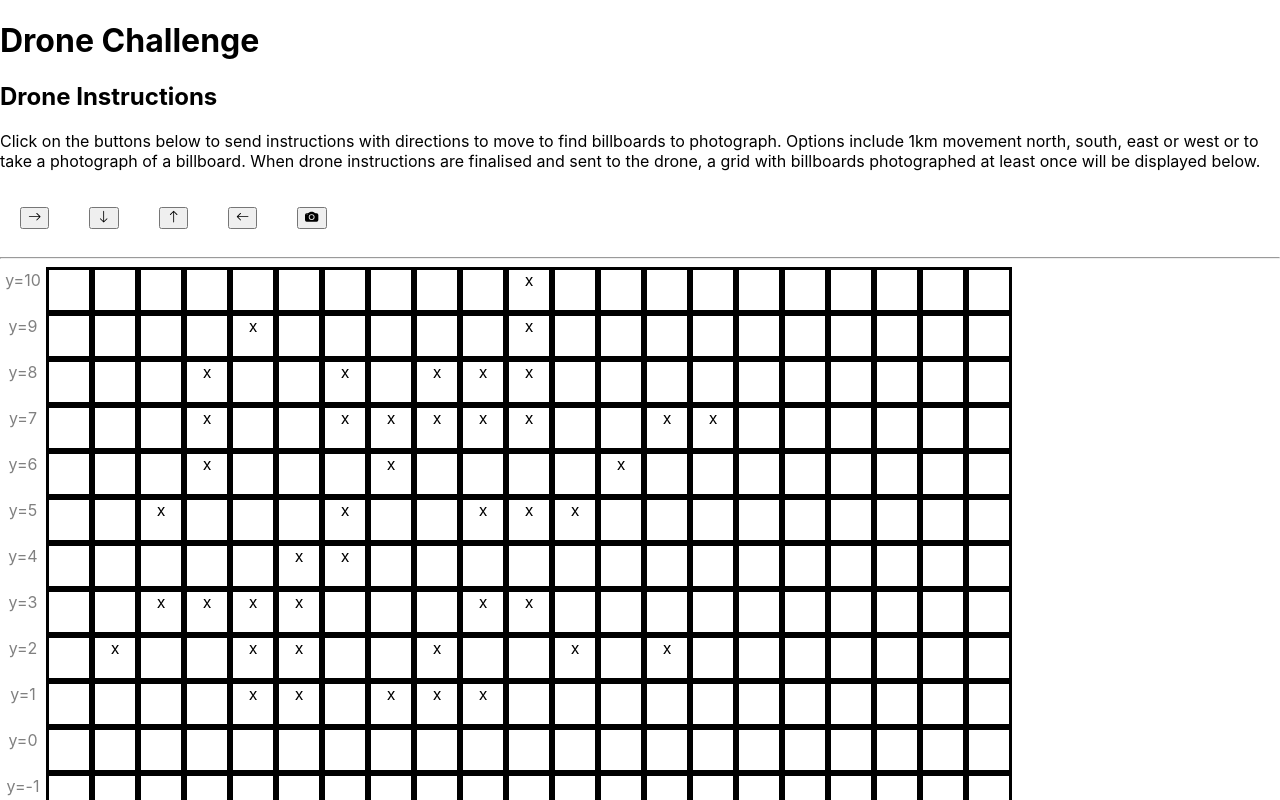
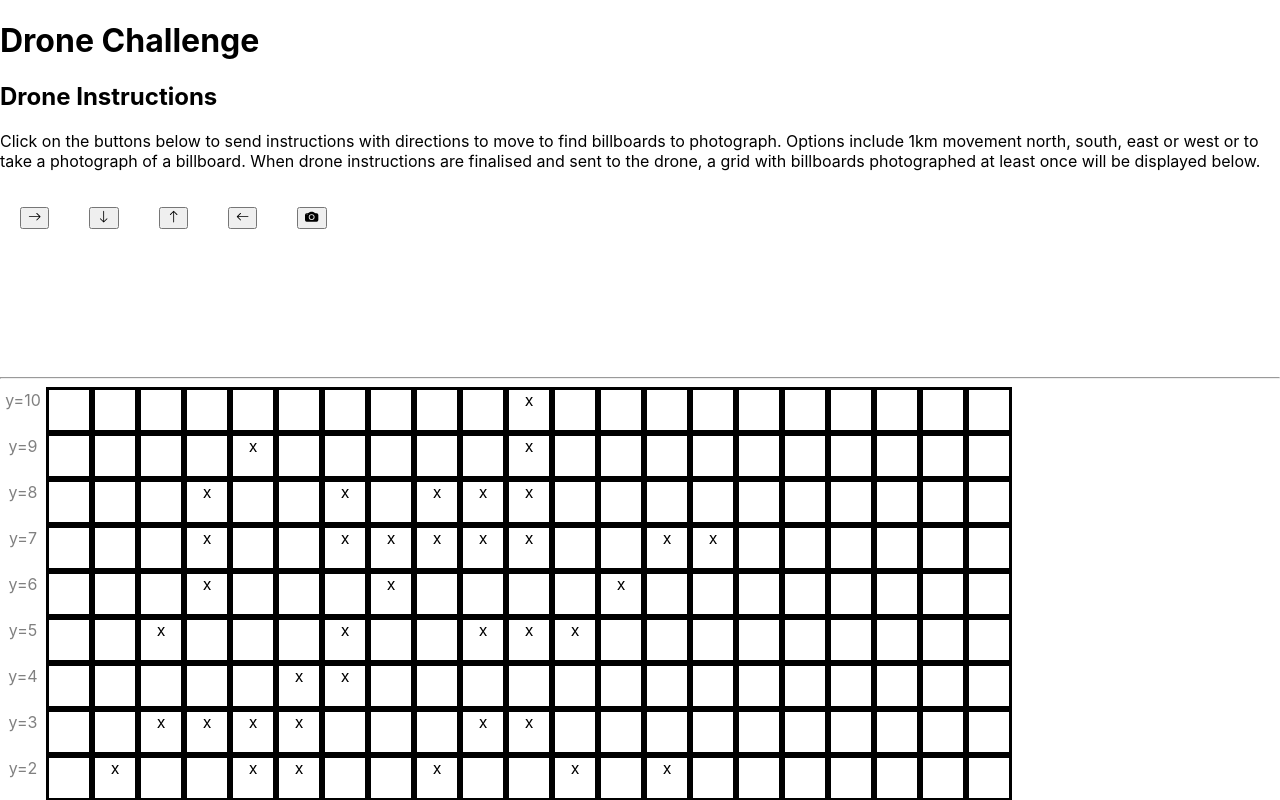
Before and after one commit to Shash833/Coding-Challenge-, a React (Create React App) app: page / in a window 1280 px wide. Shown: the top 800 px of the page. Built offline with nearby package versions, Linux system fonts and the light colour scheme; the HTML template or start-up script is replaced by a standard one.

Commit message:
addition of card component

```diff
--- a/src/App.js
+++ b/src/App.js
@@ -3,6 +3,7 @@ import Header from "./Components/Header"
 import Container from "./Components/Container"
 import Col from './Components/Column'
 import Row from "./Components/Row"
+import Card from './Components/Card'
 import Grid from './Components/Grid'
 import Button from './Components/Button'
 import Right from './Components/rightIcon'
@@ -13,7 +14,10 @@ import Camera from './Components/cameraIcon'
 import './App.css';
 
 function App() {
+
   const [droneData, setDroneData] = useState("<^v^^<x^<v>x<v<^>^v^<v^^<v^>x>><v<<<x>x^^>v<x<<><vxxv<^>xx^>^^<xx^^x^>v^^^^>^xxx^vvx<vv^<>>>v^^^>^vv>>vv>v<^>x<>^xxxvxvx^vv^vxvx<x^<vx<vx><x<vx^>^xxx>><v<^v^<xv^^x>>>xxx<x<>xv<v^>>^v^>>v>vx^>>xx<<^v>xv<<vx>^>><<v>^<^v<vv^<^>v<x<x>vvxv^v<vx<>xx><^^xx>v<<v>v>^>^>v>^x<><<x^^vvx<<^^><^v>vx<v^vvv^v<^<>xv^<x<<x<xx>^<x^>><>v<>^^>v^<xv<v^vxx<<<<><v^x^>^vx^^x^>^x^^>^vx><^^xvv>^^<<^<>^<>^vxvx<xxx^^><^v^>^xv<>>x>^xx<<>><^^<>xv^^xvvv><<v^v^vv^xv<^vx^^v>v^>>vx<x^x>x<<vv^<>^v><^^x<v<^<^^<^<x^xv^x<vxvx^>><x>>xvv><vv<<>^v^^<^vvvx>><<v<<^xv<<vxv^v^v^<<^<>xv^x>x>>><<<xv>x^<<>x<xv^xv^^<xv<><v>^><<<^^x<^v>v<^x>>xvv<>>x^^^x>v^v<^xxvxv><^<vvx^>xxvx>^xx^<<^vv<>x")
+
+  // const instructions = [<Right />, <Left />, <Up />, <Down />, <Camera />]
 
   return (<div>
     <Header />
@@ -33,6 +37,13 @@ function App() {
           <Button><Camera /></Button>
         </Col>
       </Row>
+      <Row className={"justify-content-md-center"}>
+        <Col size={{ span: 10 }}>
+          <Card>
+            <Row className={"justify-content-md-center"}></Row>
+          </Card>
+        </Col>
+      </Row>
       <hr />
       <Row>
         {droneData.length ? <Grid droneData={droneData}></Grid> : null}
--- /dev/null
+++ b/src/Components/Card.js
@@ -0,0 +1,20 @@
+import React from 'react'
+import styled from 'styled-components'
+import { Card } from 'react-bootstrap'
+
+const StyledCard = styled(Card)`
+width: 100%;
+height: 100px;
+text-align: center;
+padding: 10px;
+`;
+
+function Cards({ children }) {
+    return (
+        <>
+            <StyledCard>{children}</StyledCard>
+        </>
+    )
+}
+
+export default Cards
```
